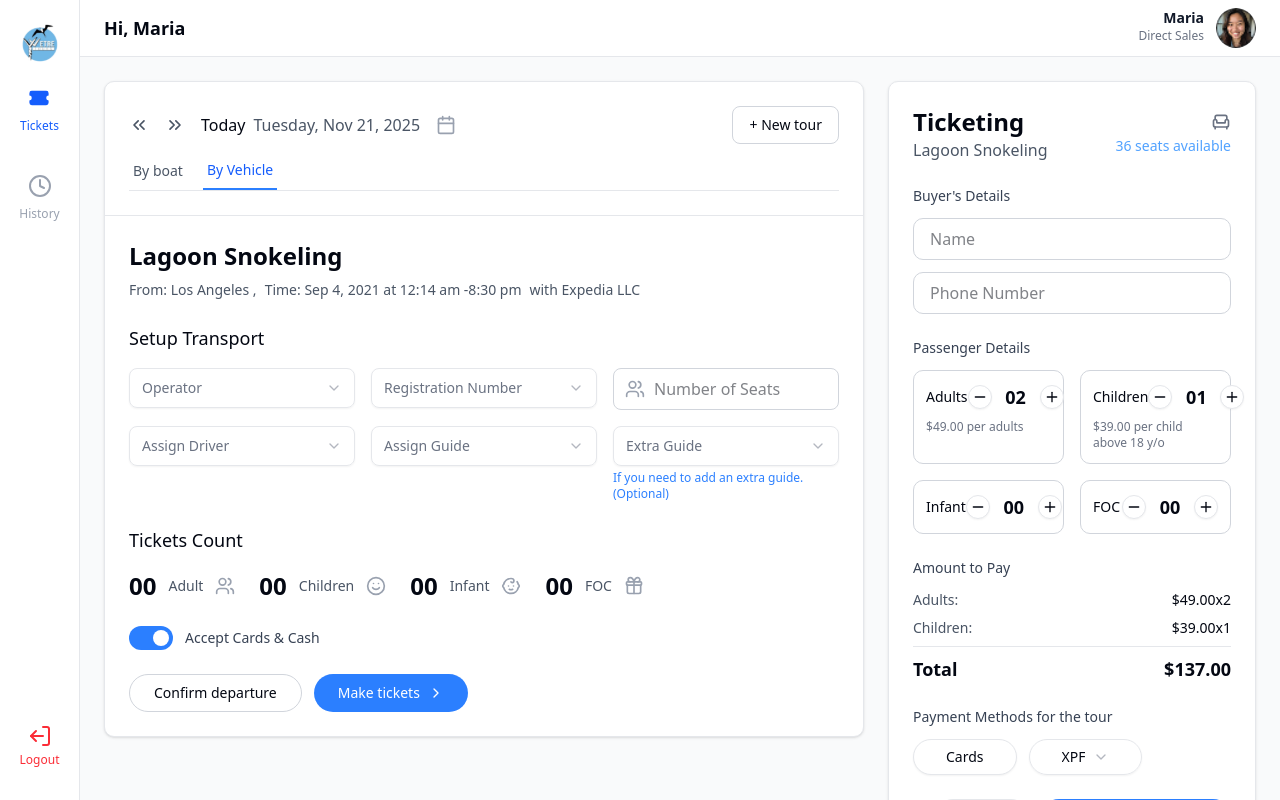
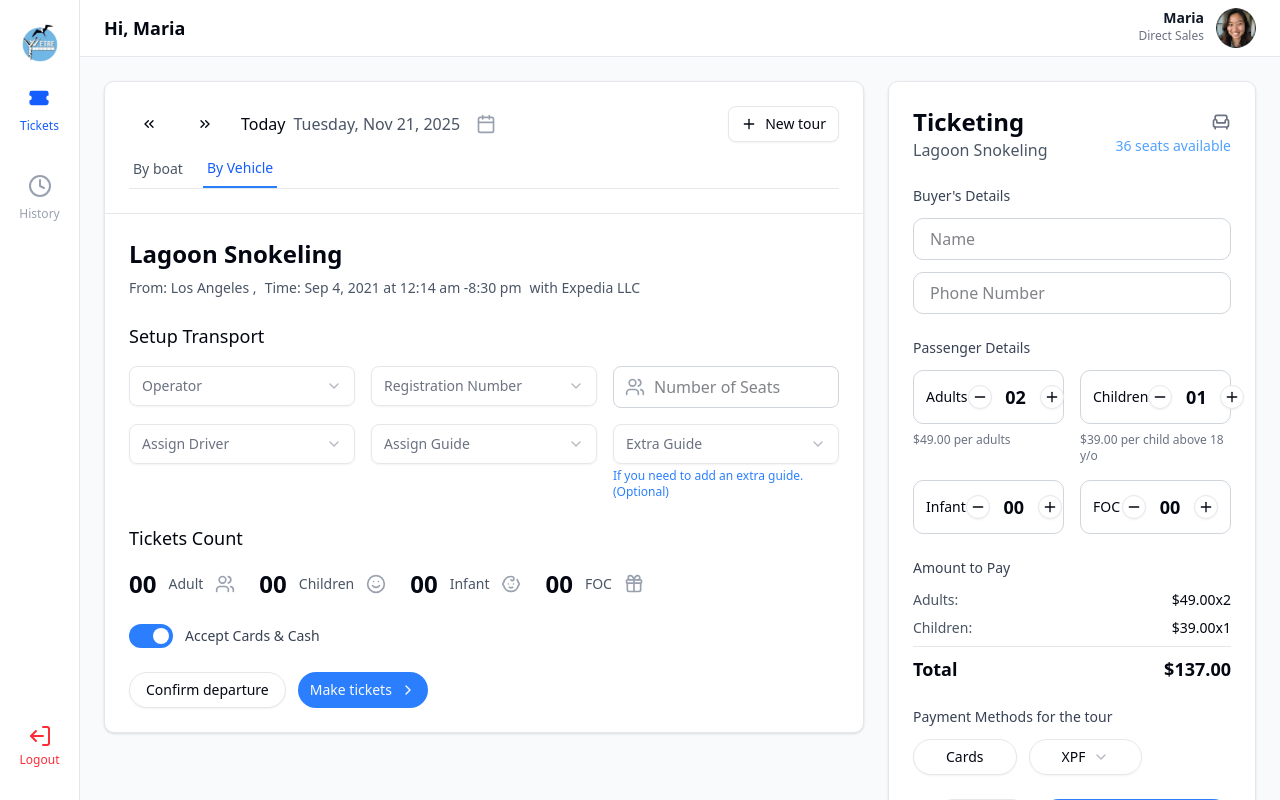
Before and after one commit to suman-chandra-barman/etre-tours-webapp, a Next.js app: page /direct-sales in a window 1280 px wide. Both pictures are taken after a click on the button "Make tickets". Built offline with nearby package versions, Linux system fonts and the light colour scheme.

Commit message:
feat: refactor TicketingSection and TourSetupForm to use Button component for consistency

```diff
--- a/src/components/Tours/TicketingSection.tsx
+++ b/src/components/Tours/TicketingSection.tsx
@@ -108,8 +108,8 @@ const TicketingSection = ({
           </h3>
           <div className="grid grid-cols-2 gap-4">
             {/* Adults */}
-            <div className="border border-gray-300 rounded-lg p-3">
-              <div className="flex items-center justify-between mb-2">
+            <div>
+              <div className="flex items-center justify-between mb-2 border border-gray-300 rounded-lg p-3">
                 <span className="text-sm font-medium">Adults</span>
                 <div className="flex items-center gap-2">
                   <Button
@@ -139,8 +139,8 @@ const TicketingSection = ({
             </div>
 
             {/* Children */}
-            <div className="border border-gray-300 rounded-lg p-3">
-              <div className="flex items-center justify-between mb-2">
+            <div>
+              <div className="flex items-center justify-between mb-2 border border-gray-300 rounded-lg p-3">
                 <span className="text-sm font-medium">Children</span>
                 <div className="flex items-center gap-2">
                   <Button
--- a/src/components/Tours/TourSetupForm.tsx
+++ b/src/components/Tours/TourSetupForm.tsx
@@ -1,7 +1,17 @@
 "use client";
 
 import { useState } from "react";
-import { Calendar, Users, Smile, Baby, ChevronsLeft, ChevronsRight, Gift, ChevronRight } from "lucide-react";
+import {
+  Calendar,
+  Users,
+  Smile,
+  Baby,
+  ChevronsLeft,
+  ChevronsRight,
+  Gift,
+  ChevronRight,
+  Plus,
+} from "lucide-react";
 import {
   Select,
   SelectContent,
@@ -9,6 +19,7 @@ import {
   SelectTrigger,
   SelectValue,
 } from "@/components/ui/select";
+import { Button } from "../ui/button";
 
 interface TourSetupFormProps {
   tourData?: {
@@ -41,21 +52,21 @@ const TourSetupForm = ({
       <div className="p-4 md:p-6 border-b">
         <div className="flex items-center justify-between mb-4">
           <div className="flex items-center gap-4">
-            <button className="text-gray-600 hover:text-gray-800">
+            <Button variant="ghost">
               <ChevronsLeft className="w-5 h-5" />
-            </button>
-            <button className="text-gray-600 hover:text-gray-800">
+            </Button>
+            <Button variant="ghost">
               <ChevronsRight className="w-5 h-5" />
-            </button>
+            </Button>
             <div className="flex items-center gap-2">
               <span className="font-medium">Today</span>
               <span className="text-gray-600">Tuesday, Nov 21, 2025</span>
               <Calendar className="w-5 h-5 text-gray-400 ml-2" />
             </div>
           </div>
-          <button className="px-4 py-2 border border-gray-300 rounded-md text-sm hover:bg-gray-50">
-            + New tour
-          </button>
+          <Button variant="outline">
+            <Plus className="w-4 h-4" /> New tour
+          </Button>
         </div>
 
         {/* Tabs */}
@@ -103,7 +114,7 @@ const TourSetupForm = ({
           <div className="grid grid-cols-1 md:grid-cols-3 gap-4 mb-4">
             <div>
               <Select>
-                <SelectTrigger className="w-full" >
+                <SelectTrigger className="w-full">
                   <SelectValue placeholder="Operator" />
                 </SelectTrigger>
                 <SelectContent>
@@ -241,19 +252,20 @@ const TourSetupForm = ({
 
         {/* Action Buttons */}
         <div className="flex gap-3">
-          <button
+          <Button
+            variant="outline"
             onClick={onConfirmDeparture}
-            className="px-6 py-2 border border-gray-300 rounded-full text-sm hover:bg-gray-50 transition-colors"
+            className="border rounded-full  hover:bg-gray-50"
           >
             Confirm departure
-          </button>
-          <button
+          </Button>
+          <Button
             onClick={onMakeTickets}
-            className="px-6 py-2 bg-blue-500 text-white rounded-full text-sm hover:bg-blue-600 transition-colors flex items-center gap-2"
+            className=" bg-blue-500 rounded-full hover:bg-blue-600"
           >
             Make tickets
             <ChevronRight className="w-4 h-4" />
-          </button>
+          </Button>
         </div>
       </div>
     </div>
```
